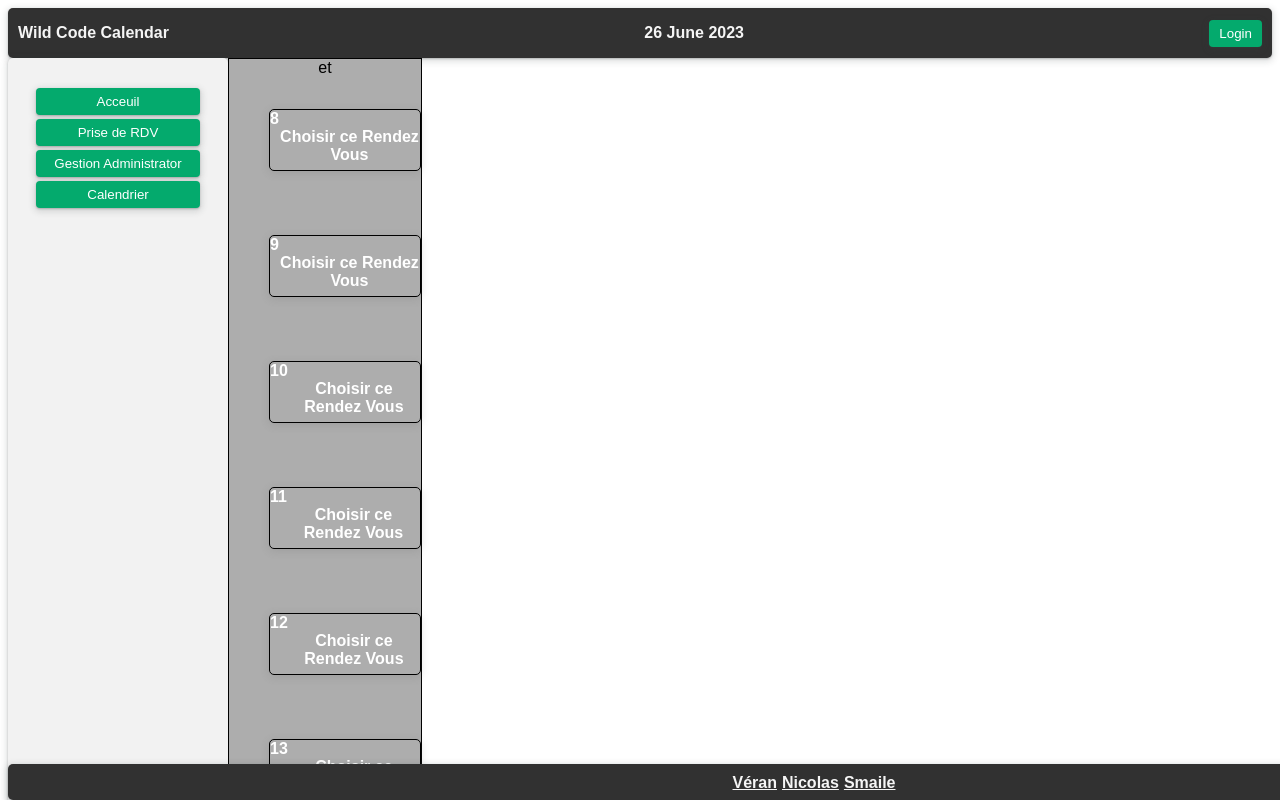
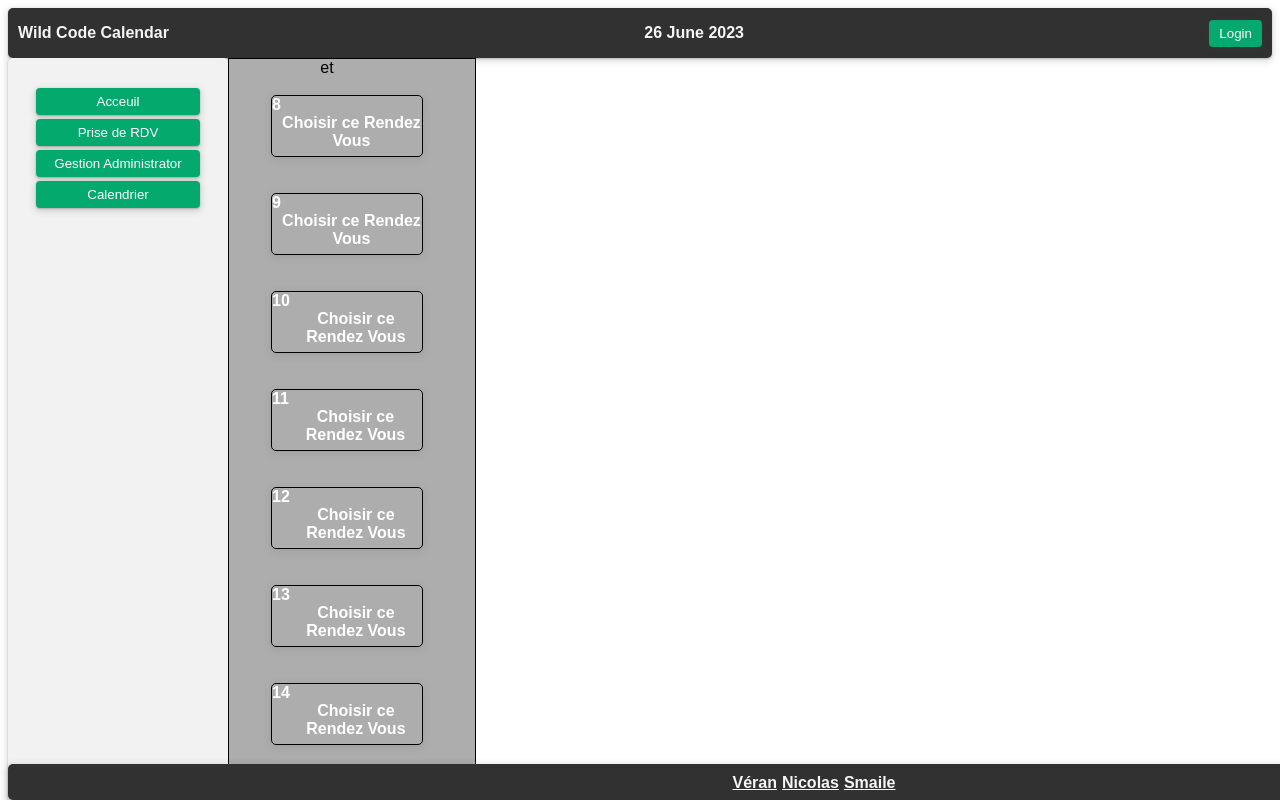
Before and after one commit to Vv214/TpCalendar, an Angular app: page /jour in a window 1280 px wide. Shown: the top 800 px of the page. Built offline with nearby package versions, Linux system fonts and the light colour scheme.

Commit message:
Modification Style css daily

```diff
--- a/src/app/Component/daily/daily.component.css
+++ b/src/app/Component/daily/daily.component.css
@@ -8,6 +8,7 @@ body {
     display: flex;
     flex-direction: column;
     justify-content: center;
+    padding-right: 50px;
 }
 
 .afficher-month,
@@ -51,3 +52,7 @@ a:hover {
     text-decoration: none;
     color: black;
 }
+
+ul {
+    margin: 2px;
+}
--- a/src/app/Component/form/form.component.html
+++ b/src/app/Component/form/form.component.html
@@ -70,11 +70,5 @@
                 votre
                 rendez-vous</button>
         </div>
-        <div *ngIf="myForm.valid && myForm.submitted">
-            <p *ngIf="afficheCreneau===true; else notAfficheCreneau">
-                <app-calendar></app-calendar>
-            </p>
-            <ng-template #notAfficheCreneau></ng-template>
-        </div>
     </div>
 </form>
```
